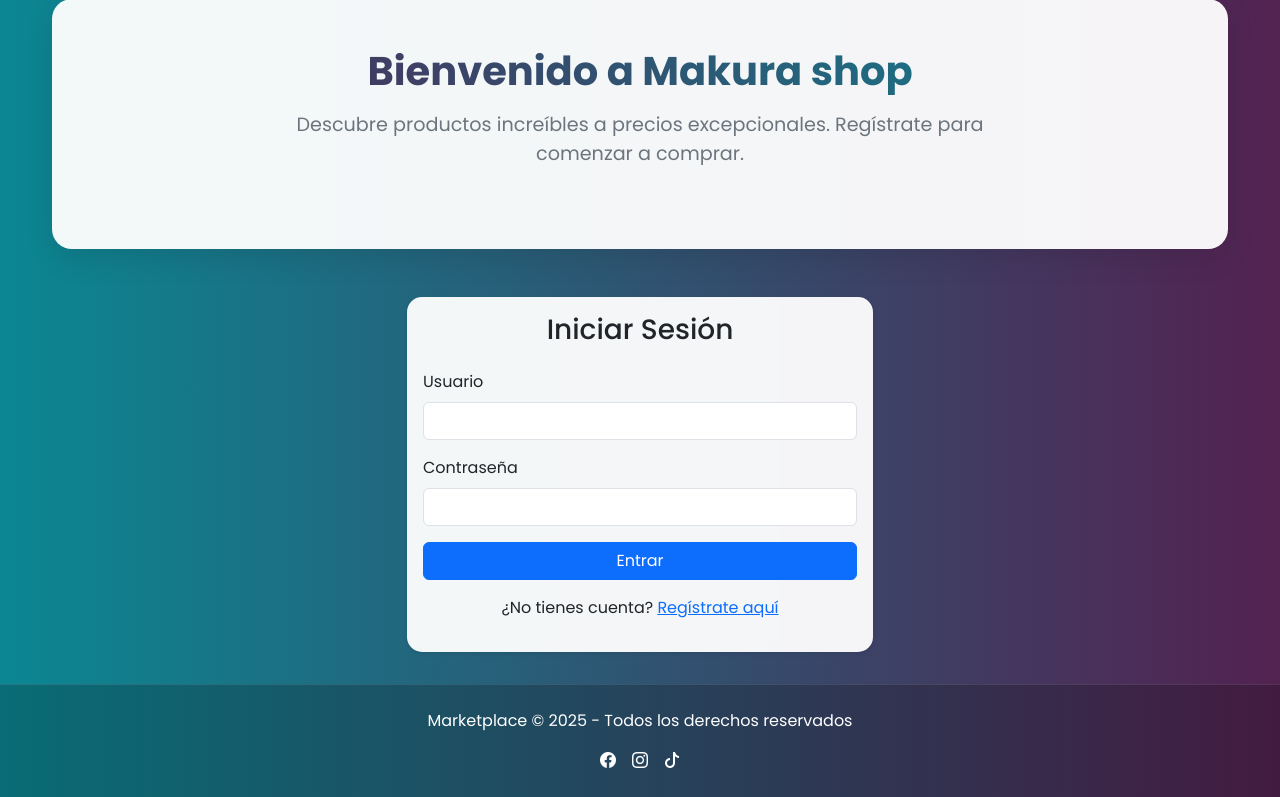
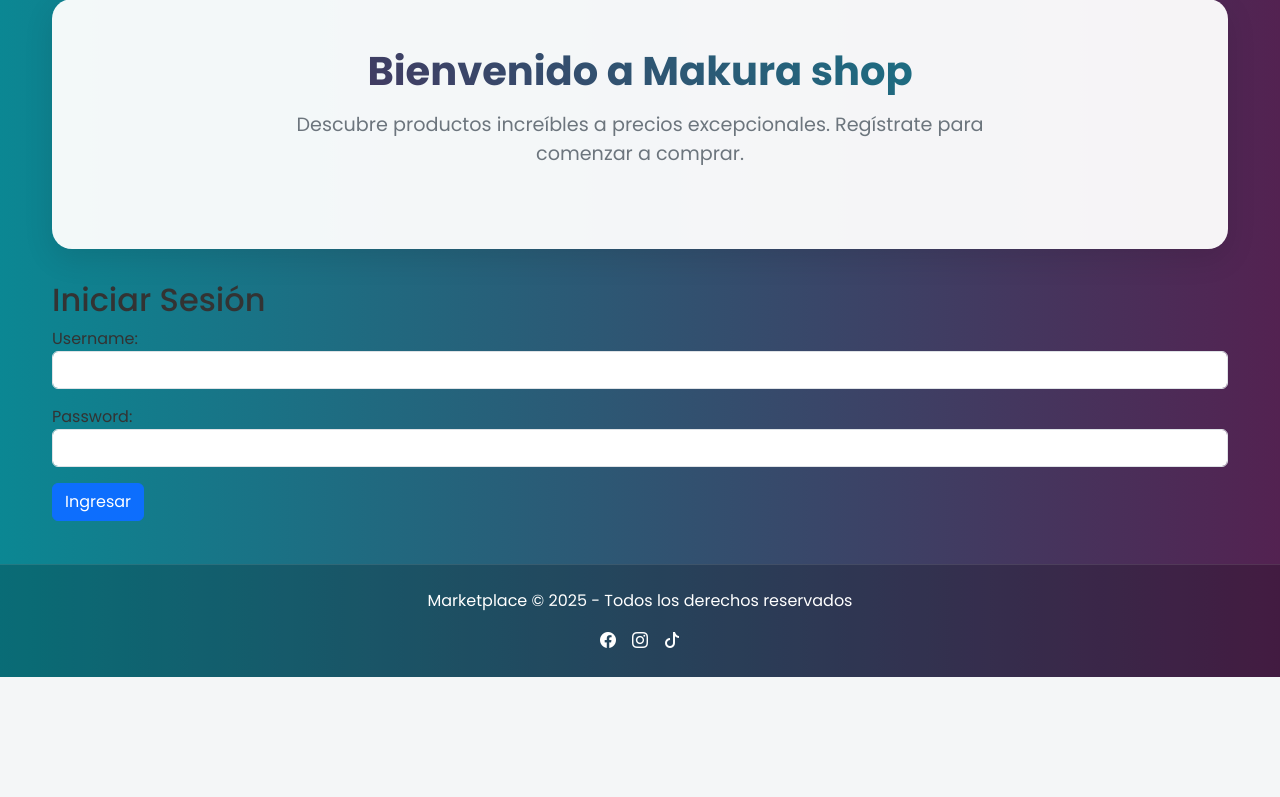
Before and after one commit to JACKBLACKCCS/proyecto_uneweb, a Django app: page /accounts/login/ in a window 1280 px wide. Shown: the part 123-920 px from the top of the page. After the commit the page ends 800 px from the top, so only its background shows below. Run offline with Django 5.2, Linux system fonts and the light colour scheme.

Commit message:
Actualizacion.html

```diff
--- a/marketplace/accounts/templates/accounts/login.html
+++ b/marketplace/accounts/templates/accounts/login.html
@@ -1,32 +1,12 @@
 {% extends "base.html" %}
 
-{% block title %}Iniciar Sesión{% endblock %}
+{% block title %}Login{% endblock %}
 
 {% block content %}
-<div class="container mt-5">
-  <div class="row justify-content-center">
-    <div class="col-md-6 col-lg-5">
-      <div class="card shadow-sm">
-        <div class="card-body">
-          <h3 class="card-title mb-4 text-center">Iniciar Sesión</h3>
-          <form method="post">
-            {% csrf_token %}
-            <div class="mb-3">
-              <label for="id_username" class="form-label">Usuario</label>
-              {{ form.username }}
-            </div>
-            <div class="mb-3">
-              <label for="id_password" class="form-label">Contraseña</label>
-              {{ form.password }}
-            </div>
-            <button type="submit" class="btn btn-primary w-100">Entrar</button>
-          </form>
-          <p class="mt-3 text-center">
-            ¿No tienes cuenta? <a href="{% url 'register' %}">Regístrate aquí</a>
-          </p>
-        </div>
-      </div>
-    </div>
-  </div>
-</div>
+<h2>Iniciar Sesión</h2>
+<form method="post">
+    {% csrf_token %}
+    {{ form.as_p }}
+    <button type="submit" class="btn btn-primary">Ingresar</button>
+</form>
 {% endblock %}
--- a/marketplace/accounts/templates/accounts/registre.html
+++ b/marketplace/accounts/templates/accounts/registre.html
@@ -5,7 +5,7 @@
 {% block content %}
 <div class="container mt-5">
     <div class="row justify-content-center">
-    <div class="col-md-6 col-lg-5">
+        <div class="col-md-6">
             <div class="card shadow-sm">
                 <div class="card-body">
                     <h3 class="card-title mb-4 text-center">Registro de Usuario</h3>
--- a/marketplace/templates/base.html
+++ b/marketplace/templates/base.html
@@ -128,7 +128,7 @@
       gap: 1rem;
     }
 
-    /* ✅ Fondo oscuro para el menú hamburguesa desplegado */
+
     .navbar-collapse {
       background: rgba(0, 0, 0, 0.85);
       border-radius: 10px;
@@ -150,6 +150,8 @@
       body { padding-top: 70px; }
     }
   </style>
+</head>
+
 </head>
 
 <body>
@@ -181,12 +183,14 @@
           <li class="nav-item">
             <a class="nav-link position-relative" href="{% url 'view_cart' %}">
               <i class="bi bi-cart-fill"></i> Carrito
-              <span class="fw-bold ms-1">${{ cart_subtotal }}</span>
-              {% if cart_items_count %}
-              <span class="position-absolute top-0 start-100 translate-middle badge rounded-pill bg-danger">
-                {{ cart_items_count }}
-              </span>
-              {% endif %}
+              <span class="fw-bold ms-1">${{ cart_subtotal|default:"0.00" }}</span>
+              {% with cart_count=cart_items_count|default:0 %}
+                {% if cart_count > 0 %}
+                <span class="position-absolute top-0 start-100 translate-middle badge rounded-pill bg-danger">
+                  {{ cart_count }}
+                </span>
+                {% endif %}
+              {% endwith %}
             </a>
           </li>
           <li class="nav-item">
@@ -211,7 +215,7 @@
       </p>
     </div>
 
-    <!-- ✅ Aquí ya queda libre para que cada página meta su contenido -->
+    <!-- Contenido específico de cada página -->
     {% block content %}{% endblock %}
   </div>
 
@@ -226,10 +230,6 @@
     </div>
   </footer>
 
-
   <script src="https://cdn.jsdelivr.net/npm/bootstrap@5.3.2/dist/js/bootstrap.bundle.min.js"></script>
-
-
 </body>
-
 </html>
```
Also changed, not shown: marketplace/accounts/templates/accounts/register.html (+6 -19 lines). Lines whose indentation alone changed are shown as unchanged.
